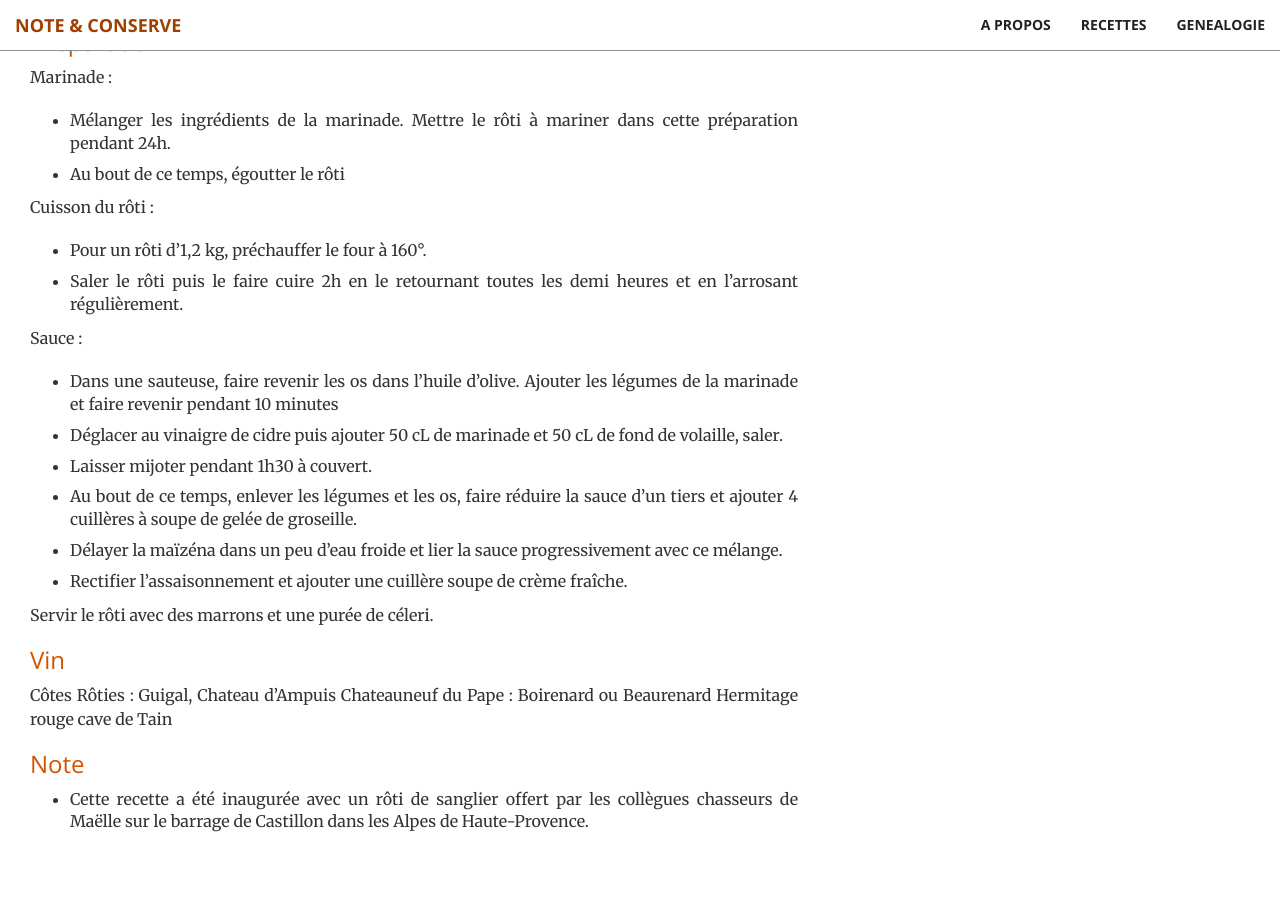
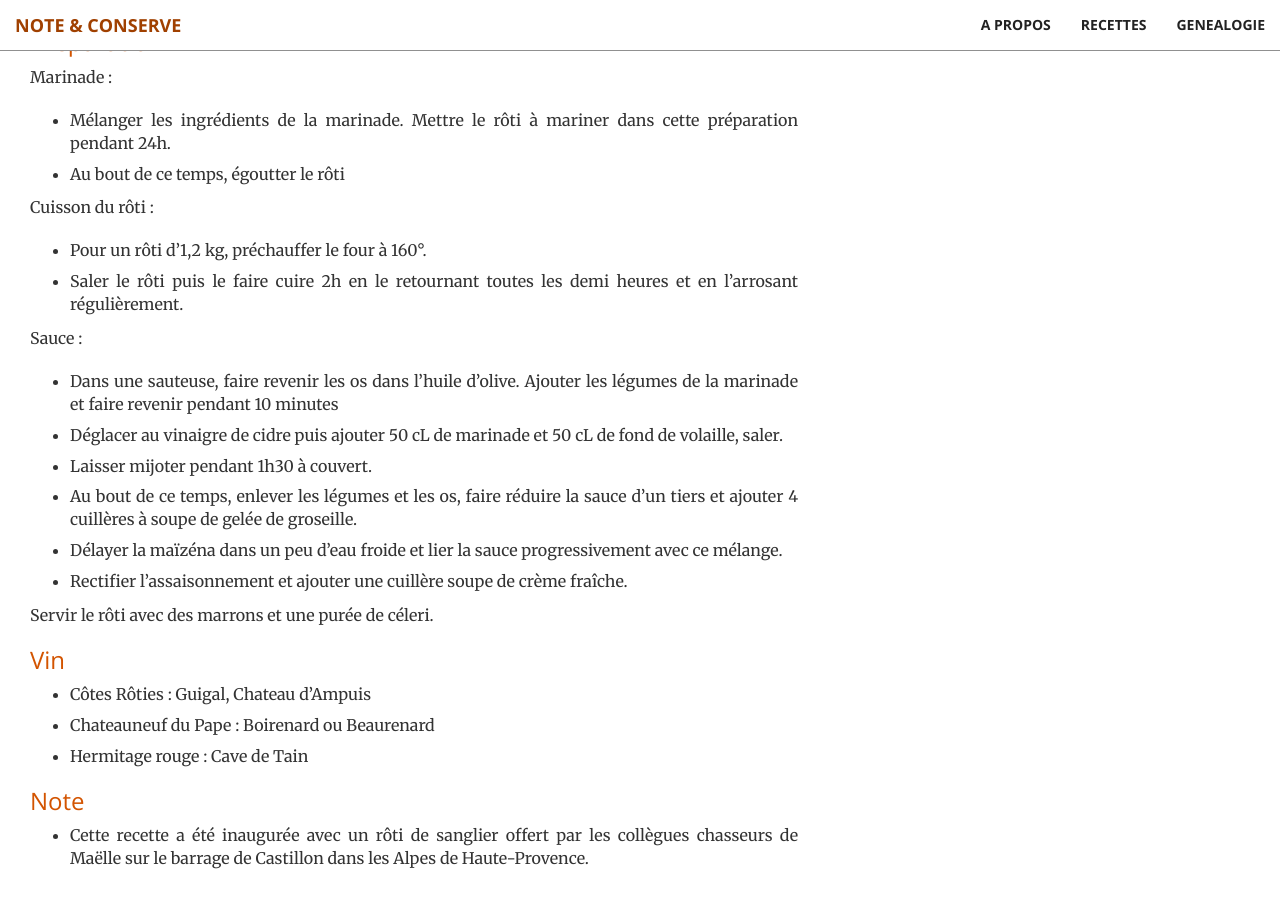
Before and after one commit to brignogan/brignogan.github.io, a Jekyll site: the page built from _posts/2019-04-16-sangliersauceveneur.md, in a window 1280 px wide and 900 px high, scrolled down 1181 px. Built offline with Jekyll 4.4.1, drawn with Linux system fonts in a browser that asks for light colours; before the commit the page ends 2044 px from its top, so only the background shows below that.

Commit message:
list pour les vins

```diff
--- a/_posts/2019-04-16-sangliersauceveneur.md
+++ b/_posts/2019-04-16-sangliersauceveneur.md
@@ -56,9 +56,9 @@ Servir le rôti avec des marrons et une purée de céleri.
 
 
 ### Vin
-Côtes Rôties : Guigal, Chateau d’Ampuis
-Chateauneuf du Pape : Boirenard ou Beaurenard
-Hermitage rouge cave de Tain
+* Côtes Rôties : Guigal, Chateau d’Ampuis
+* Chateauneuf du Pape : Boirenard ou Beaurenard
+* Hermitage rouge : Cave de Tain
 
 
 ### Note
```
Also changed, not shown: _posts/2019-04-16-civetpolenta.md (+2 -2 lines).
